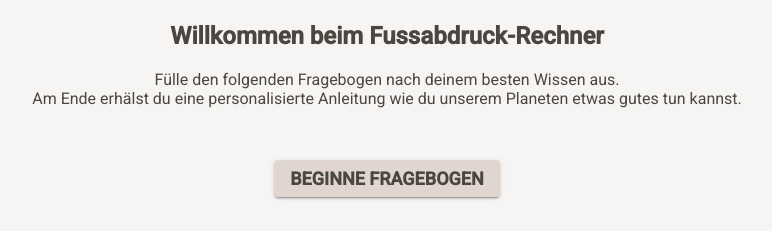
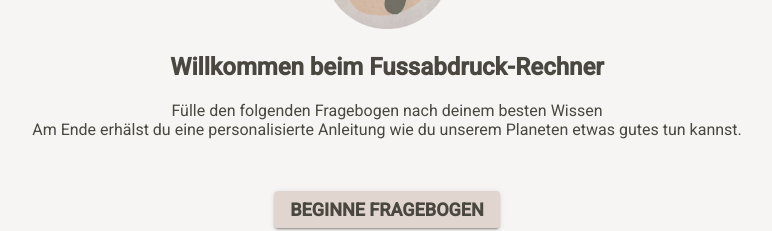
Before and after one commit to ttobollik/sanofi-prototype, an Angular app in the folder prototype/: page / in a window 1280 px wide. Shown: the part 158-389 px from the top of the page, without its empty margins (283-1055 px from the left). Built offline with nearby package versions, Linux system fonts and the light colour scheme.

Commit message:
build with assets

```diff
--- a/prototype/src/app/components/home/home.component.html
+++ b/prototype/src/app/components/home/home.component.html
@@ -2,7 +2,7 @@
 <div class="welcome">
       <img class="logo" src="assets/pes.png" alt="Italian Trulli">
       <h2>Willkommen beim Fussabdruck-Rechner</h2>
-      <p>Fülle den folgenden Fragebogen nach deinem besten Wissen aus.<br>
+      <p>Fülle den folgenden Fragebogen nach deinem besten Wissen<br>
             Am Ende erhälst du eine personalisierte Anleitung wie du unserem Planeten etwas gutes tun kannst.</p>
 <!--       <p>Wenn du den aktuellen Fragebogen bearbeiten willst, dann klicke auf <b>Edit Questionnaire</b>.</p> -->
 
--- a/prototype/src/app/components/result/components/improvement/improvement.component.ts
+++ b/prototype/src/app/components/result/components/improvement/improvement.component.ts
@@ -48,7 +48,7 @@ export class ImprovementComponent implements OnInit {
   }
 
   getImage(icon: string) {
-    return '../../../../../assets/'+icon+'.png';
+    return 'assets/'+icon+'.png';
   }
 
 
--- a/prototype/src/app/components/result/components/overall-score/overall-score.component.html
+++ b/prototype/src/app/components/result/components/overall-score/overall-score.component.html
@@ -3,7 +3,7 @@
     <h2 class="result-ton">50 Tonnen co2 pro Jahr</h2>
     <p class="light">Bei diesem Verbauch ist die Erde unbewohnbar in</p>
     <div class="imageContainer">
-        <img class="logo" src="../../../assets/earth.png" alt="Italian Trulli">
+        <img class="logo" src="assets/earth.png" alt="Italian Trulli">
         <h1 class="number">{{score === 99999 ? 'X' : score}}</h1>
     </div>
     <p class="light">Jahren.</p>
```
Also changed, not shown: prototype/package.json (+16 -16 lines), prototype/src/assets/pes.png (added), 9 other files (tests, documents, lock files or other folders).
